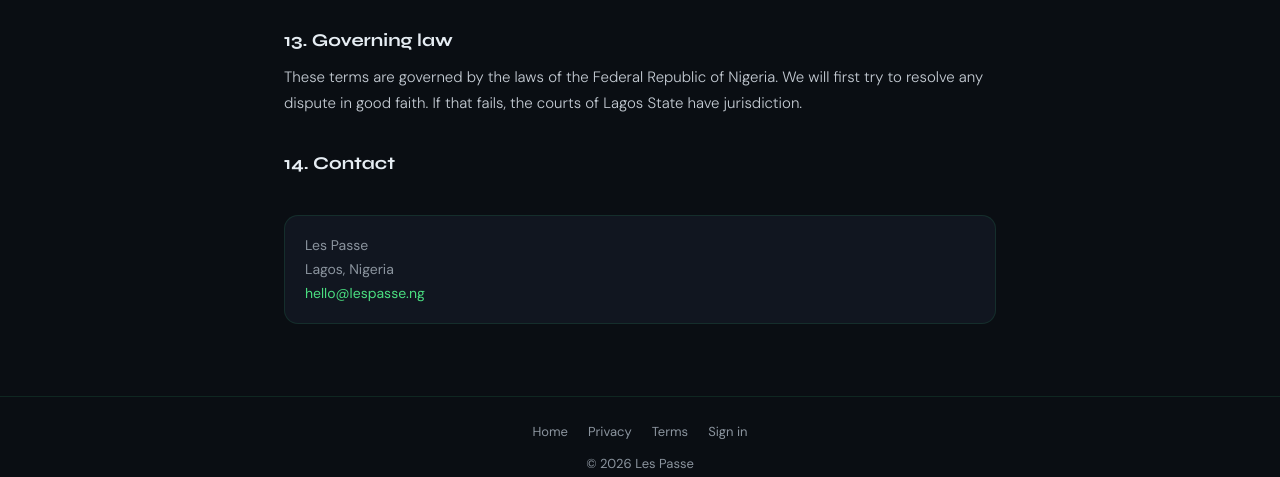
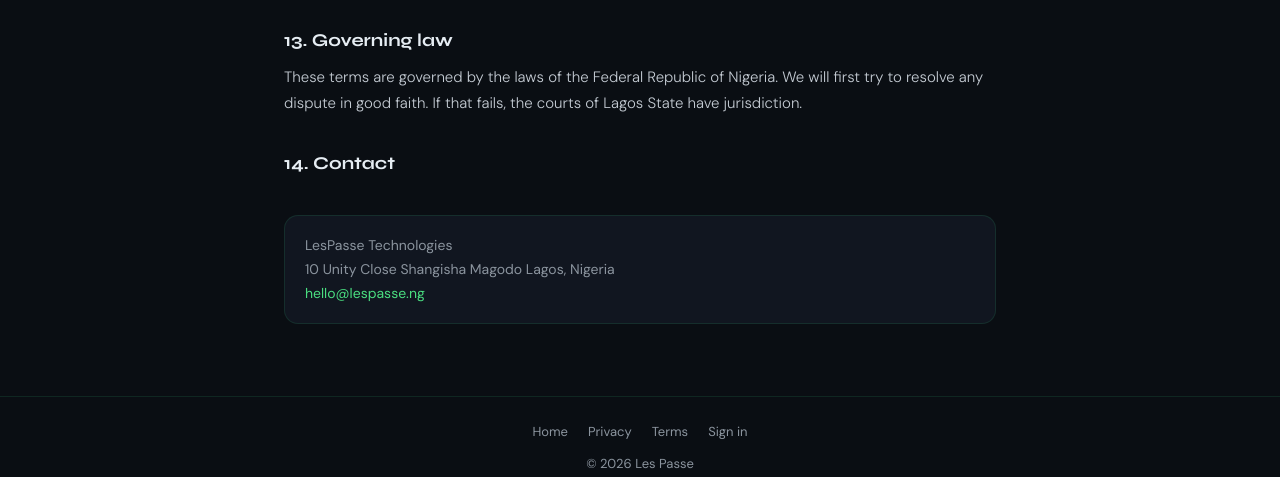
Before and after one commit to Minty-9/les-passe, a PHP site: page /terms in a window 1280 px wide. Shown: the part 2217-2694 px from the top of the page. Run offline with PHP 8.4, Linux system fonts and the light colour scheme.

Commit message:
Update business name and address in legal.php

```diff
--- a/views/legal.php
+++ b/views/legal.php
@@ -1,7 +1,7 @@
 <?php
 // Privacy Policy and Terms — one template, two documents ($legalPage is set by index.php)
-$bizName    = 'Les Passe';          // replace with your registered business name if different
-$bizAddress = 'Lagos, Nigeria';     // replace with your registered address
+$bizName    = 'LesPasse Technologies';          // replace with your registered business name if different
+$bizAddress = '10 Unity Close Shangisha Magodo Lagos, Nigeria';     // replace with your registered address
 $bizEmail   = 'hello@lespasse.ng';
 $updated    = 'November 2026';
 
```
